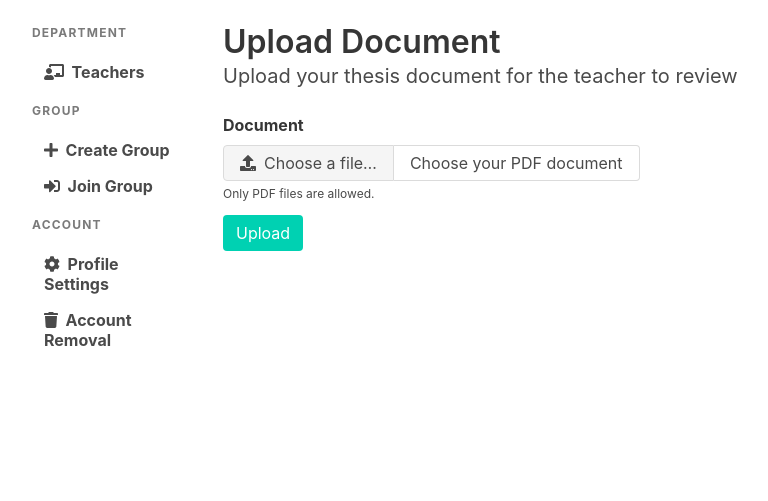
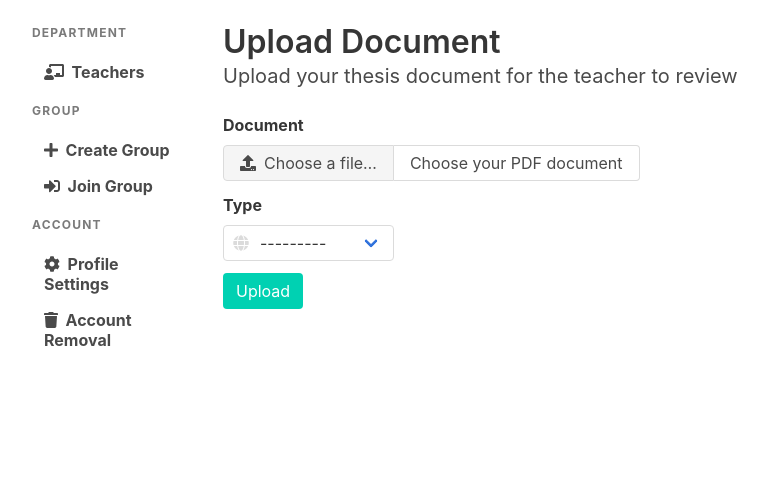
Before and after one commit to shakib609/thesis-review-system, a Django app: page /group/upload/ in a window 1280 px wide. Shown: the part 54-555 px from the top of the page, without its empty margins (47-815 px from the left). Run offline with Django 3.2, Linux system fonts and the light colour scheme; the visitor is signed in with stand-in values (Sample User, id 1); parts of the project's set-up code (start-up, migrations or seed data) failed here and were passed over.

Commit message:
Add document_type field into Document model

```diff
--- a/templates/thesis/document_upload.html
+++ b/templates/thesis/document_upload.html
@@ -1,5 +1,6 @@
 {% extends 'base/thesis_dashboard_base.html' %}
 {% load static %}
+{% load my_tags %}
 
 {% block title %}
     {{ block.super }} | Upload Document
@@ -18,9 +19,9 @@
         {% csrf_token %}
         <div class="field">
           <label for="file" class="label">Document</label>
-          <div class="file has-name {% if form.errors %}is-danger{% endif %}" id="file-container">
+          <div class="file has-name {% if 'file' in form.errors %}is-danger{% endif %}" id="file-container">
               <label class="file-label">
-                  <input class="file-input" accept=".pdf" type="file" name="file" id="file">
+                  <input class="file-input" accept=".pdf" type="file" name="file" id="file" required>
                   <span class="file-cta">
                       <span class="file-icon">
                           <i class="fas fa-upload"></i>
@@ -34,9 +35,35 @@
                   </span>
               </label>
           </div>
-          <p class="help {% if form.errors %}is-danger{% endif %}" id="help">
-              Only PDF files are allowed.
+          <p class="help {% if 'file' in form.errors %}is-danger{% endif %}" id="help">
+            <ul class="help is-danger">
+                {% for error in form.errors|get_item:'file' %}
+                <li>{{ error }}</li>
+                {% endfor %}
+            </ul>
           </p>
+        </div>
+        <div class="field is-fullwidth">
+            <label for="document_type" class="label">Type</label>
+            <p class="control has-icons-left">
+                <span class="select {% if 'document_type' in form.errors %} is-danger{% endif %}">
+                <select name="document_type" id="document_type" required>
+                {% for x,y in form.fields.document_type.choices %}
+                    <option value="{{ x }}"{% if form.field.value == x %} selected{% endif %}>{{ y }}</option>
+                {% endfor %}
+                </select>
+                </span>
+                <span class="icon is-small is-left">
+                    <i class="fas fa-globe"></i>
+                </span>
+                {% if 'document_type' in form.errors %}
+                <ul class="help is-danger">
+                    {% for error in form.errors|get_item:'document_type' %}
+                    <li>{{ error }}</li>
+                    {% endfor %}
+                </ul>
+                {% endif %}
+            </p>
         </div>
         <div style="margin-top:0.5rem;">
             <button id="upload-btn" type="submit" class="button is-primary has-text-centered">
--- a/website/thesis/forms.py
+++ b/website/thesis/forms.py
@@ -55,7 +55,7 @@
 class DocumentUploadForm(forms.ModelForm):
     class Meta:
         model = Document
-        fields = ('file', )
+        fields = ('file', 'document_type', )
 
     def clean_file(self):
         f = self.cleaned_data.get('file')
@@ -64,9 +64,7 @@
                 chunk, mime=True)
             break
         if 'application/pdf' not in mime:
-            raise forms.ValidationError(
-                'Invalid Format!'
-                ' PDF Only!')
+            raise forms.ValidationError({'file': 'Invalid Format! PDF Only!'})
         return f
 
 
--- a/website/thesis/models.py
+++ b/website/thesis/models.py
@@ -107,11 +107,20 @@
 
 
 class Document(models.Model):
+    class DocumentType(models.TextChoices):
+        PROPOSAL = "Proposal"
+        PRE_DEFENSE = "Pre-Defense Report"
+        DEFENSE = "Defense Report"
+
     studentgroup = models.ForeignKey(
         StudentGroup,
         on_delete=models.CASCADE,
         related_name='documents')
     upload_time = models.DateTimeField(auto_now_add=True)
+    document_type = models.CharField(
+        max_length=24,
+        choices=DocumentType.choices,
+    )
     file = models.FileField(upload_to=generate_upload_location)
 
     class Meta:
```
Also changed, not shown: templates/thesis/group_update.html (+4 -4 lines), website/thesis/migrations/0016_document_document_type.py (added).
